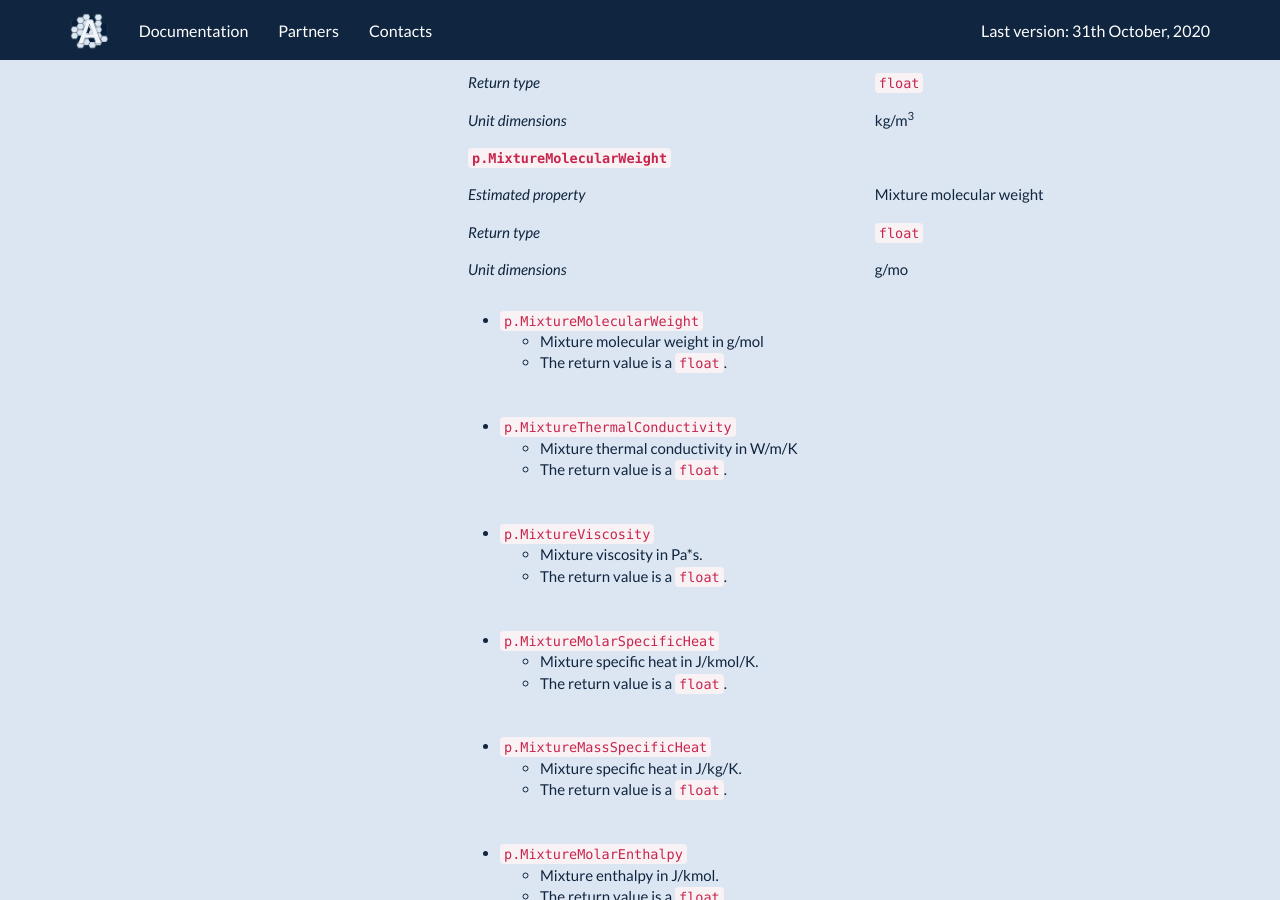
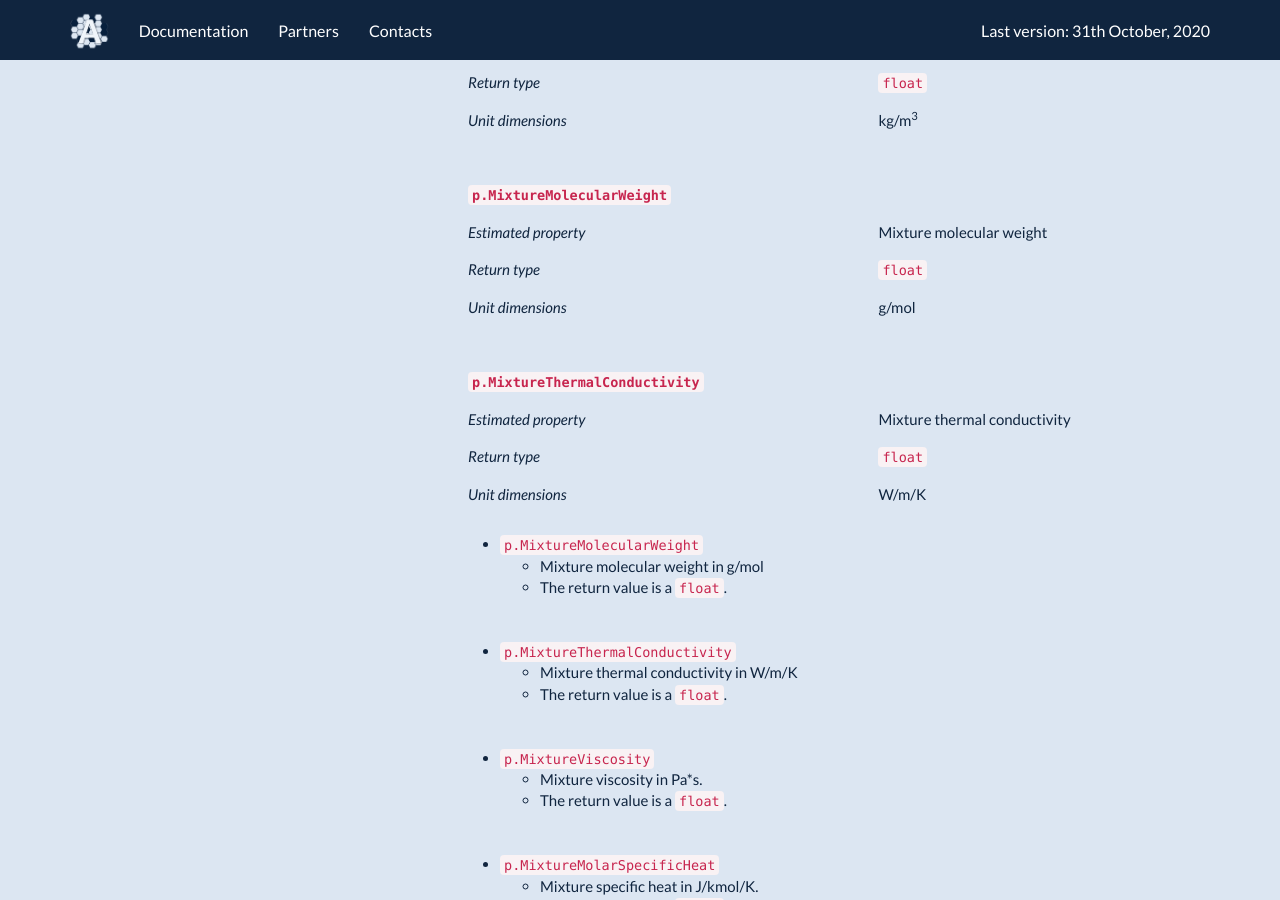
Before and after one commit to srebughini/ASALI, a Jekyll site: the page built from _docs/api/matlab.md, in a window 1280 px wide and 900 px high, scrolled down 608 px. Built offline with Jekyll 4.4.1, drawn with Linux system fonts in a browser that asks for light colours.

Commit message:
Reshape list of functions

```diff
--- a/_docs/api/matlab.md
+++ b/_docs/api/matlab.md
@@ -25,13 +25,19 @@ ASALI estimates different thermodynamic and transport properties (`p` is the Asa
 | | |
 |:-|:-|
 | **`p.Density`** | |
-| *Estimated property*| Mixture density|
-| *Return type*       |`float`         |
+| *Estimated property*|Mixture density|
+| *Return type*       |`float`|
 | *Unit dimensions*   |kg/m<sup>3</sup>|
+| | |
 | **`p.MixtureMolecularWeight`** | |
 | *Estimated property*|Mixture molecular weight |
-| *Return type*       |`float`         |
-| *Unit dimensions*   |g/mo|
+| *Return type*       |`float`|
+| *Unit dimensions*   |g/mol|
+| | |
+| **`p.MixtureThermalConductivity`** | |
+| *Estimated property*|Mixture thermal conductivity |
+| *Return type*       |`float`|
+| *Unit dimensions*   |W/m/K|
 
 * `p.MixtureMolecularWeight`
     * Mixture molecular weight in g/mol
```
